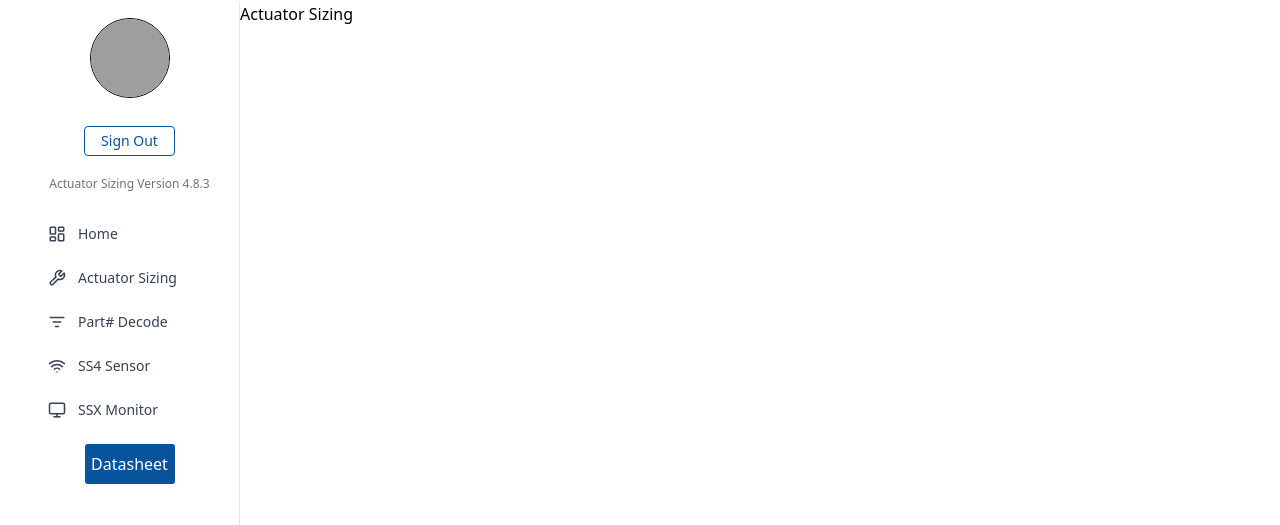
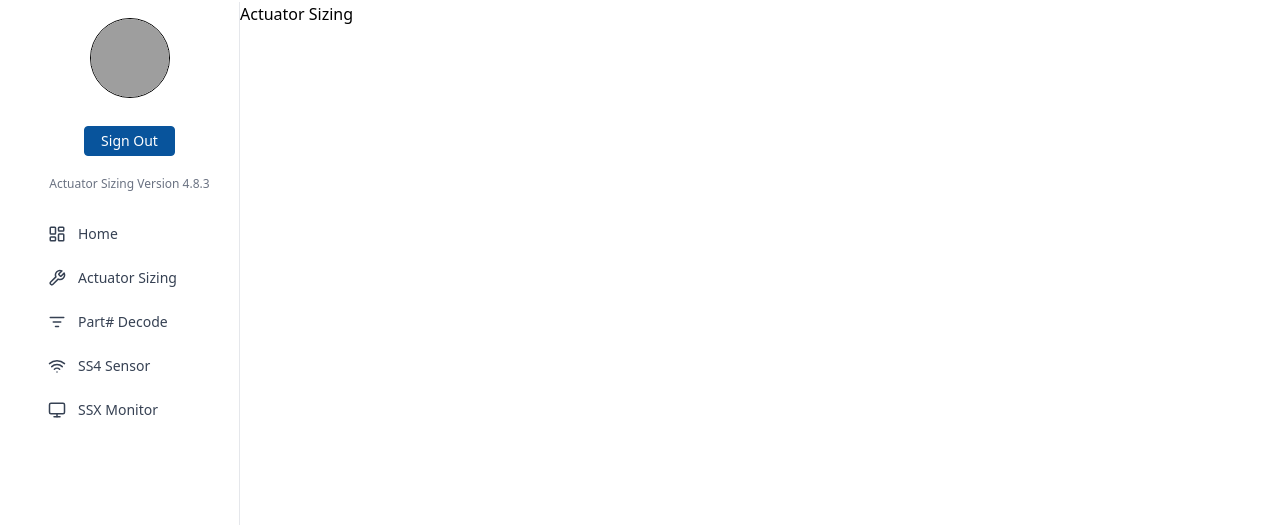
Before and after one commit to vijayKrishna96/ActuatorProject, a React (Vite) app: page / in a window 1280 px wide. Shown: the part 76-601 px from the top of the page. Built offline with nearby package versions, Linux system fonts and the light colour scheme; grey boxes are pictures that could not be loaded.

Commit message:
sidebar changes

```diff
--- a/src/components/Sidebar.jsx
+++ b/src/components/Sidebar.jsx
@@ -1,5 +1,4 @@
-import React from "react";
-
+import React, { useState } from "react";
 import {
   LayoutDashboard,
   Wrench,
@@ -9,7 +8,32 @@
 } from "lucide-react";
 import { useNavigate } from "react-router-dom";
 
+function SidebarItem({ icon: Icon, label, isActive, onClick }) {
+  return (
+    <div
+      className={`flex items-center space-x-3 px-3 py-2 rounded cursor-pointer text-sm transition-colors
+        ${isActive ? "bg-[#08549c] text-white" : "text-gray-700 hover:bg-gray-100"}`}
+      onClick={onClick}
+    >
+      <Icon size={18} />
+      <span>{label}</span>
+    </div>
+  );
+}
+
 export default function Sidebar() {
+  const navigate = useNavigate();
+  // Set to null so nothing is active initially
+  const [activeIndex, setActiveIndex] = useState(null);
+
+  const sidebarItems = [
+    { icon: LayoutDashboard, label: "Home", path: "C:\Users\punya\FCG\Actuatorproject\ActuatorProject\src\pages\Home.jsx" },
+    { icon: Wrench, label: "Actuator Sizing", path: "C:\Users\punya\FCG\Actuatorproject\ActuatorProject\src\pages\ActuatorSizing.jsx" },
+    { icon: ListFilter, label: "Part# Decode", path: "C:\Users\punya\FCG\Actuatorproject\ActuatorProject\src\pages\PartDecode.jsx" },
+    { icon: Wifi, label: "SS4 Sensor", path: "C:\Users\punya\FCG\Actuatorproject\ActuatorProject\src\pages\S5Xmonitor.jsx" },
+    { icon: Monitor, label: "SSX Monitor", path: "C:\Users\punya\FCG\Actuatorproject\ActuatorProject\src\pages\S54sensor.jsx" },
+  ];
+
   return (
     <aside className="w-[220px] bg-white border-r border-gray-200 p-4 flex flex-col h-full">
       <div className="flex flex-col items-center mb-6">
@@ -18,8 +42,7 @@
           alt="Profile"
           className="w-20 h-20 rounded-full border mb-2"
         />
-
-        <button className="mt-5 px-4 py-1 border rounded text-sm text-[#08549c] border-[#08549c] hover:bg-[#08549c] hover:text-white transition">
+        <button className="mt-5 px-4 py-1 border rounded text-sm text-white border-[#08549c] bg-[#08549c] hover:text-white transition">
           Sign Out
         </button>
         <p className="mt-5 text-xs text-gray-500">
@@ -27,29 +50,28 @@
         </p>
       </div>
 
-      <nav className="space-y-2">
-        <SidebarItem icon={<LayoutDashboard size={18} />} label="Home" />
-        <SidebarItem icon={<Wrench size={18} />} label="Actuator Sizing" />
-        <SidebarItem icon={<ListFilter size={18} />} label="Part# Decode" />
-        <SidebarItem icon={<Wifi size={18} />} label="SS4 Sensor" />
-        <SidebarItem icon={<Monitor size={18} />} label="SSX Monitor" />
+      <nav className="space-y-2 flex-1">
+        {sidebarItems.map((item, idx) => (
+          <SidebarItem
+            key={item.label}
+            icon={item.icon}
+            label={item.label}
+            isActive={activeIndex === idx}
+            onClick={() => {
+              setActiveIndex(idx);
+              navigate(item.path);
+            }}
+          />
+        ))}
       </nav>
       <div className="flex justify-center mt-4">
-          <button className="bg-[#08549c] text-white w-[90px] h-[40px] rounded-[3px] cursor-pointer hover:bg-blue-900"><a href="Login.jsx">
-            Datasheet
-          </a></button>
-        </div>
+        <button
+          className="bg-[#08549c] text-white w-[90px] h-[40px] rounded-[3px] cursor-pointer hover:bg-blue-900"
+          onClick={() => navigate("/datasheet")}
+        >
+          Datasheet
+        </button>
+      </div>
     </aside>
-
   );
 }
-
-function SidebarItem({ icon, label }) {
-  return (
-    <div className="flex items-center space-x-3 px-3 py-2 rounded hover:bg-gray-100 cursor-pointer text-sm text-gray-700">
-      <span>{icon}</span>
-      <span>{label}</span>
-    </div>
-
-  );
-}
```
